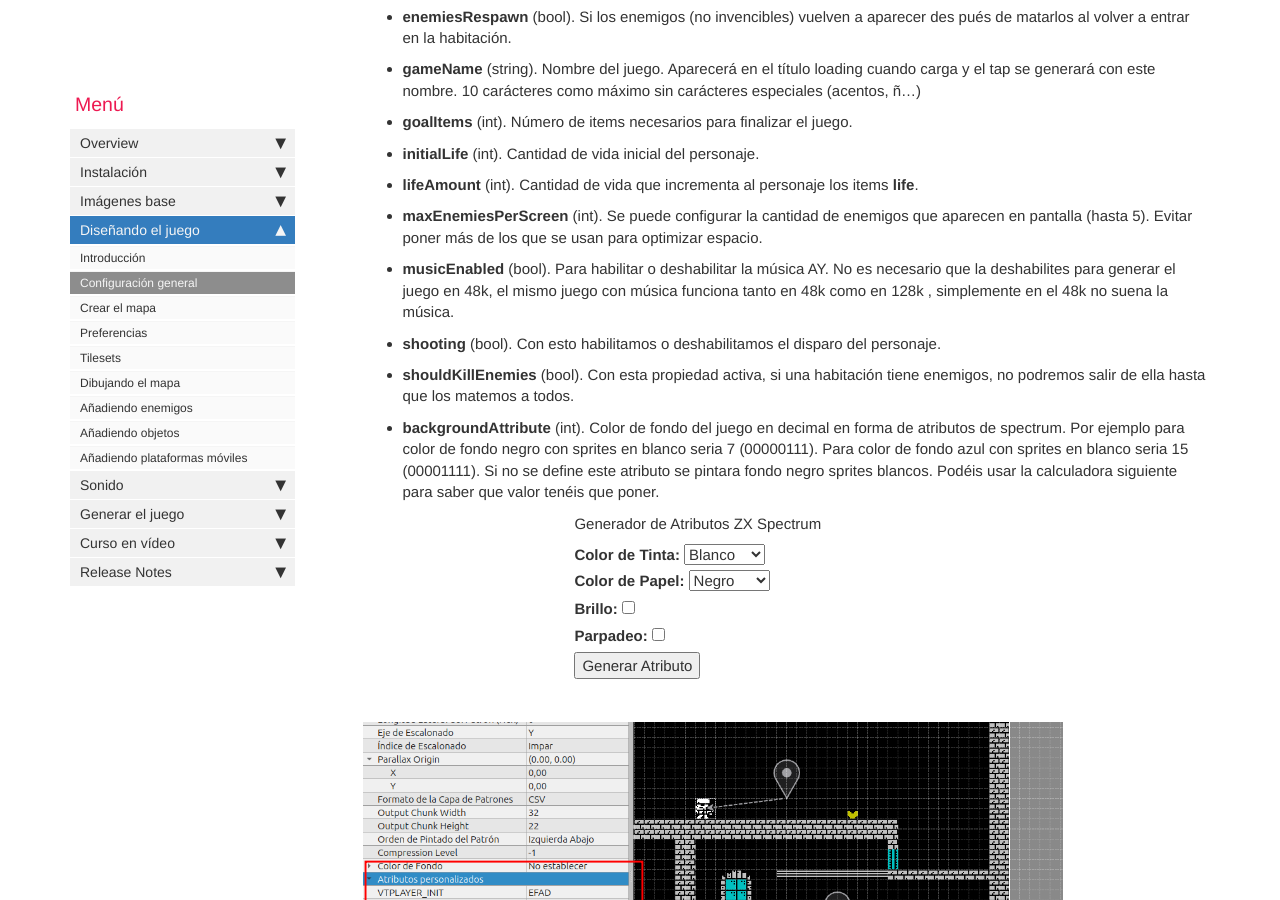
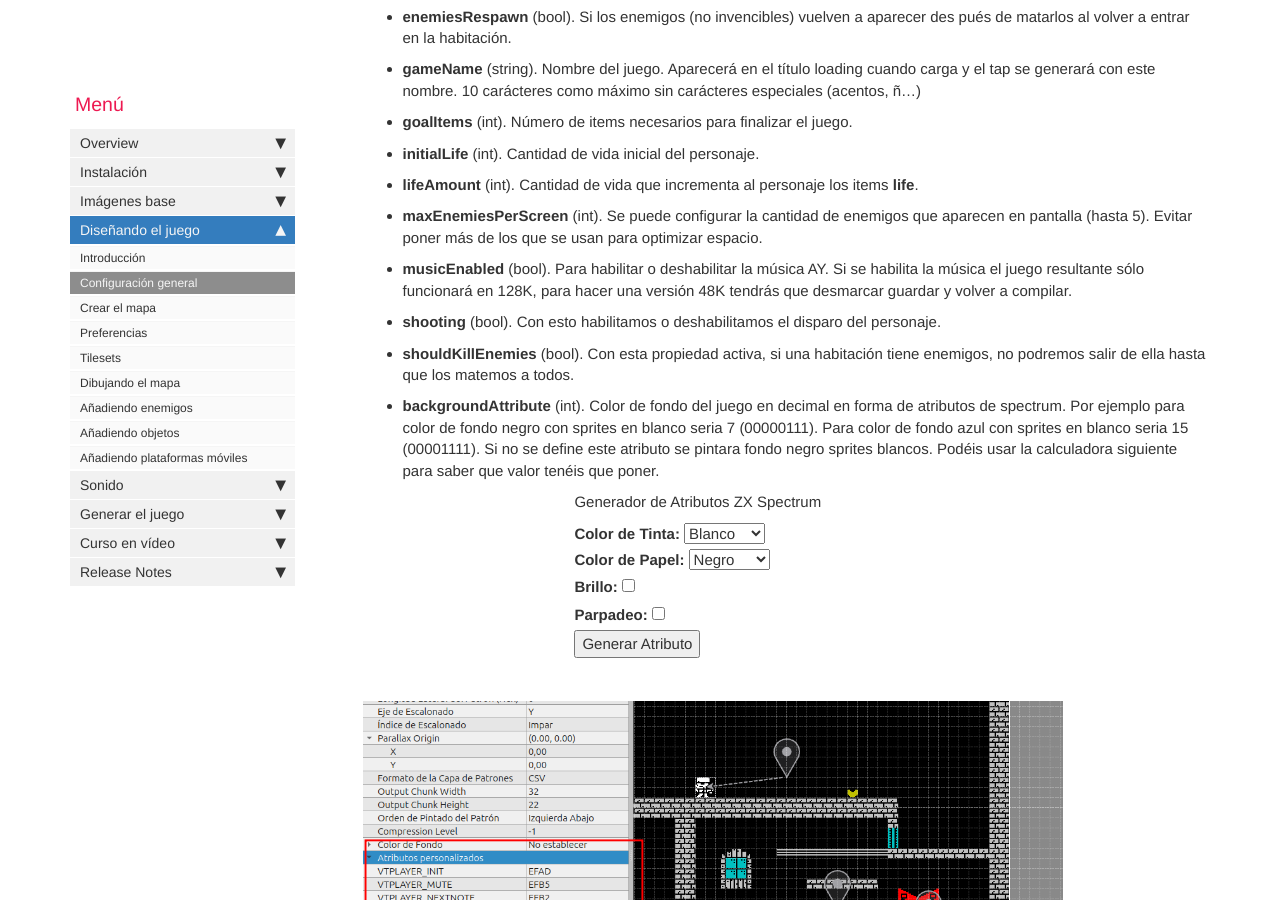
Before and after one commit to rtorralba/zx-game-maker-www, a Jekyll site: the page built from pages/mydoc/mydoc_tiled_general_configuration.md, in a window 1280 px wide and 900 px high, scrolled down 535 px. Built offline with Jekyll 4.4.1, drawn with Linux system fonts in a browser that asks for light colours; comment, search, counter and statistics services are not loaded.

Commit message:
chore: change music enabled 128k explanation

```diff
--- a/pages/mydoc/mydoc_tiled_general_configuration.md
+++ b/pages/mydoc/mydoc_tiled_general_configuration.md
@@ -26,7 +26,7 @@ Propiedades personalizadas:
 * **initialLife** (int). Cantidad de vida inicial del personaje.
 * **lifeAmount** (int). Cantidad de vida que incrementa al personaje los items **life**.
 * **maxEnemiesPerScreen** (int). Se puede configurar la cantidad de enemigos que aparecen en pantalla (hasta 5). Evitar poner más de los que se usan para optimizar espacio.
-* **musicEnabled** (bool). Para habilitar o deshabilitar la música AY. No es necesario que la deshabilites para generar el juego en 48k, el mismo juego con música funciona tanto en 48k como en 128k , simplemente en el 48k no suena la música.
+* **musicEnabled** (bool). Para habilitar o deshabilitar la música AY. Si se habilita la música el juego resultante sólo funcionará en 128K, para hacer una versión 48K tendrás que desmarcar guardar y volver a compilar.
 * **shooting** (bool). Con esto habilitamos o deshabilitamos el disparo del personaje.
 * **shouldKillEnemies** (bool). Con esta propiedad activa, si una habitación tiene enemigos, no podremos salir de ella hasta que los matemos a todos.
 * **backgroundAttribute** (int). Color de fondo del juego en decimal en forma de atributos de spectrum. Por ejemplo para color de fondo negro con sprites en blanco seria 7 (00000111). Para color de fondo azul con sprites en blanco seria 15 (00001111). Si no se define este atributo se pintara fondo negro sprites blancos. Podéis usar la calculadora siguiente para saber que valor tenéis que poner.
```
